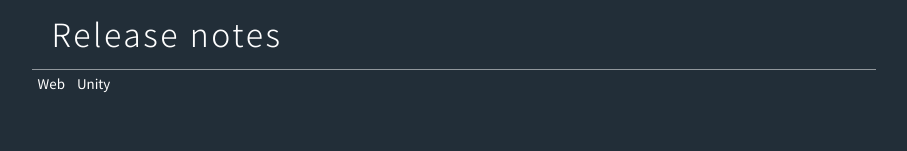
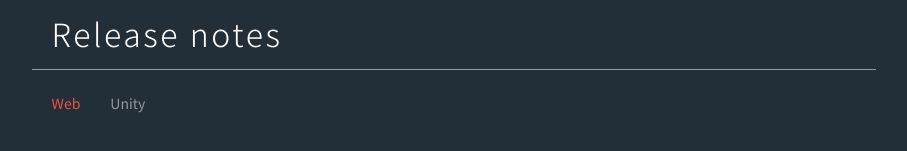
Before and after one commit to soheee94/POM-CHECKER_Release-Notes, a React (Create React App) app in the folder release-note/: page / in a window 1280 px wide. Shown: the part 201-352 px from the top of the page, without its empty margins (186-1093 px from the left). Built offline with nearby package versions, Linux system fonts and the light colour scheme.

Commit message:
change platformButton input radio

```diff
--- a/release-note/src/App.js
+++ b/release-note/src/App.js
@@ -8,6 +8,7 @@ const GlobalStyle = createGlobalStyle`
     background : #222E38;
     width: 100%;
     font-family : 'Noto Sans KR', sans-serif !important;
+    color : rgba(255, 255, 255, 0.5);
   }
 `;
 
--- a/release-note/src/components/ReleaseList.js
+++ b/release-note/src/components/ReleaseList.js
@@ -3,37 +3,29 @@ import styled, { css } from "styled-components";
 import ReleaseItem from "./ReleaseItem";
 
 const PlatformButtonGroup = styled.div`
-  button {
-    border: none;
-    outline: none;
-    background: none;
-    cursor: pointer;
-    color: white;
-    font-family: "Noto Sans KR", sans-serif !important;
-    &:hover {
+  padding: 20px;
+  input {
+    display: none;
+    &:checked + label {
       color: #eb5244;
     }
-
-    ${props =>
-      props.platformType === props.type ||
-      css`
-        color: #eb5244;
-      `}
+  }
+  label {
+    margin-right: 30px;
+    cursor: pointer;
+    font-size: 14px;
   }
 `;
 
 function ReleaseList() {
-  const [platformType, setPlatformType] = useState("");
-  console.log(platformType);
+  const [platformType, setPlatformType] = useState("Web");
   return (
     <>
-      <PlatformButtonGroup>
-        <button type="Web" platformType={platformType} onClick={() => setPlatformType("Web")}>
-          Web
-        </button>
-        <button type="Unity" platformType={platformType} onClick={() => setPlatformType("Unity")}>
-          Unity
-        </button>
+      <PlatformButtonGroup platformType={platformType}>
+        <input type="radio" name="platforms" id="Web" defaultChecked onChange={() => setPlatformType("Web")} />
+        <label htmlFor="Web">Web</label>
+        <input type="radio" name="platforms" id="Unity" onChange={() => setPlatformType("Unity")} />
+        <label htmlFor="Unity">Unity</label>
       </PlatformButtonGroup>
       <div>
         <ReleaseItem></ReleaseItem>
```
